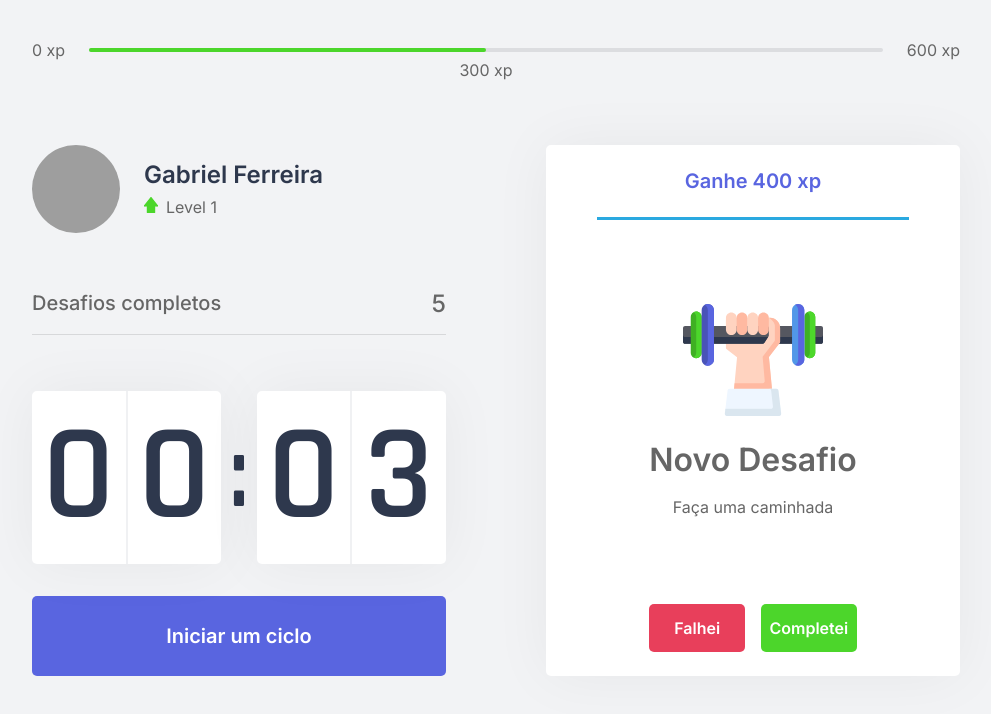
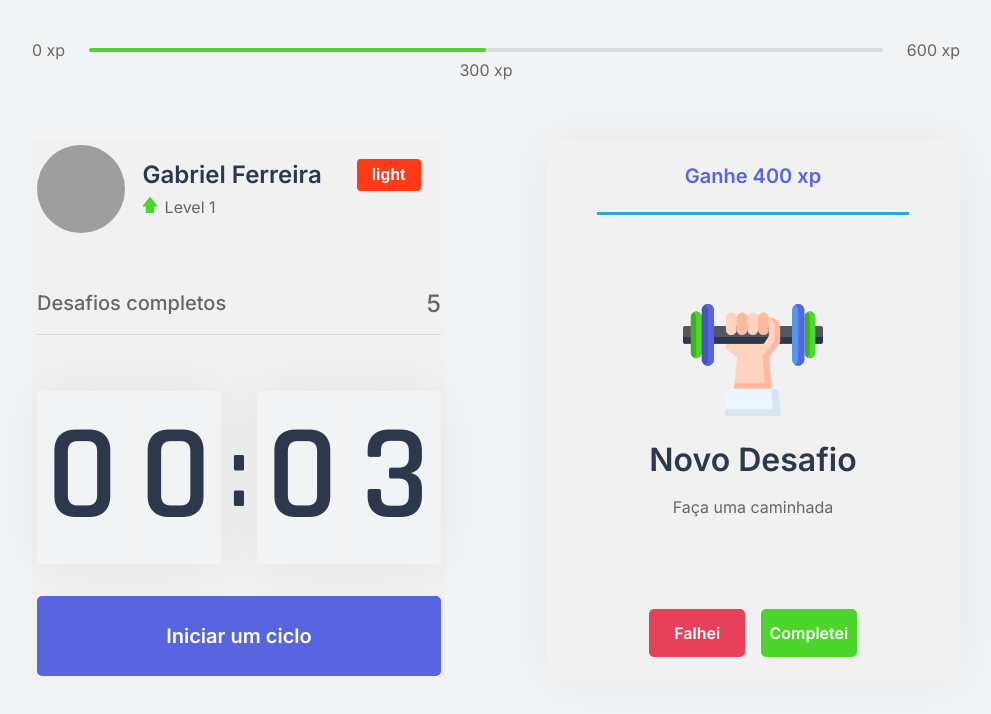
Before and after one commit to gabrielitba/Moveit, a Next.js app: page / in a window 1280 px wide. Shown: the top 714 px of the page, without its empty margins (144-1135 px from the left). Built offline with nearby package versions, Linux system fonts and the light colour scheme; grey boxes are pictures that could not be loaded.

Commit message:
feat: criando componente ToggleTheme e Darkmode

```diff
--- a/src/components/ChallengeBox/styles.ts
+++ b/src/components/ChallengeBox/styles.ts
@@ -3,7 +3,7 @@ import styled from 'styled-components';
 export const Container = styled.div`
   height: 100%;
 
-  background: ${(props) => props.theme.colors.white};
+  background: ${(props) => props.theme.colors.backBox};
   border-radius: 5px;
   box-shadow: 0 0 60px rgba(0, 0, 0, 0.05);
   padding: 1.5rem 2rem;
@@ -69,7 +69,7 @@ export const challengeActive = styled.div`
     > strong {
       font-size: 2rem;
       font-weight: 600;
-      color: var(--title);
+      color: ${(props) => props.theme.colors.title};
       margin: 1.5rem 0 1rem;
     }
 
--- a/src/components/Countdown/styles.ts
+++ b/src/components/Countdown/styles.ts
@@ -7,6 +7,10 @@ export const Container = styled.div`
     font-family: Rajdhani;
     font-weight: 600;
     color: ${(props) => props.theme.colors.title};
+
+    > span {
+      color: ${(props) => props.theme.colors.title};
+    }
     > div {
       flex: 1;
       display: flex;
@@ -23,11 +27,13 @@ export const Container = styled.div`
       }
 
       span:first-child {
-        border-right: 1px solid #f0f1f3;
+        border-right: 1px solid ${(props) => props.theme.colors.backBox};
+        background: ${(props) => props.theme.colors.background};
       }
 
       span:last-child {
-        border-left: 1px solid #f0f1f3;
+        border-left: 1px solid ${(props) => props.theme.colors.backBox};
+        background: ${(props) => props.theme.colors.background};
       }
     }
 
@@ -68,7 +74,7 @@ export const Container = styled.div`
   }
 
   > button:disabled {
-    background: ${(props) => props.theme.colors.white};
+    background: ${(props) => props.theme.colors.background};
     color: ${(props) => props.theme.colors.text};
     cursor: not-allowed;
     font-size: 140%;
--- a/src/components/Profile/index.tsx
+++ b/src/components/Profile/index.tsx
@@ -1,3 +1,4 @@
+import ToggleTheme from '../ToggleTheme';
 import * as S from './styles';
 
 const Profile = () => {
@@ -11,6 +12,7 @@ const Profile = () => {
           Level 1
         </p>
       </div>
+      <ToggleTheme />
     </S.Container>
   );
 };
--- a/src/components/Profile/styles.ts
+++ b/src/components/Profile/styles.ts
@@ -11,7 +11,7 @@ export const Container = styled.div`
   }
 
   div {
-    margin-left: 1.5rem;
+    margin-left: 1.1rem;
 
     strong {
       font-size: 1.5rem;
--- /dev/null
+++ b/src/components/ToggleTheme/index.tsx
@@ -0,0 +1,33 @@
+import { useState } from 'react';
+
+import { Container } from './styles';
+
+import { useTheme } from '../../hooks/theme';
+
+const ToggleTheme = () => {
+  const { theme, toggleTheme } = useTheme();
+
+  const [darkTheme, setDarkTheme] = useState(() =>
+    theme.title === 'dark' ? true : false,
+  );
+
+  const handleChangeTheme = () => {
+    setDarkTheme(!darkTheme);
+    toggleTheme();
+  };
+  return (
+    <Container>
+      <div className="tg-list-item">
+        <input
+          onChange={handleChangeTheme}
+          className="tgl tgl-flip"
+          id="cb5"
+          type="checkbox"
+        />
+        <label className="tgl-btn" data-tg={theme.title} htmlFor="cb5" />
+      </div>
+    </Container>
+  );
+};
+
+export default ToggleTheme;
--- /dev/null
+++ b/src/components/ToggleTheme/styles.ts
@@ -0,0 +1,117 @@
+import styled from 'styled-components';
+
+export const Container = styled.div`
+  > div {
+    list-style: none;
+
+    margin: 0 0 1.7rem 2.2rem;
+
+    .tg-list-item {
+      margin: 0 2em;
+    }
+
+    .tgl {
+      display: none;
+
+      // add default box-sizing for this scope
+      &,
+      &:after,
+      &:before,
+      & *,
+      & *:after,
+      & *:before,
+      & + .tgl-btn {
+        box-sizing: border-box;
+        &::selection {
+          background: none;
+        }
+      }
+
+      + .tgl-btn {
+        outline: 0;
+        display: block;
+        width: 4em;
+        height: 2em;
+        position: relative;
+        cursor: pointer;
+        user-select: none;
+        &:after,
+        &:before {
+          position: relative;
+          display: block;
+          content: '';
+          width: 50%;
+          height: 100%;
+        }
+
+        &:after {
+          left: 0;
+        }
+
+        &:before {
+          display: none;
+        }
+      }
+
+      &:checked + .tgl-btn:after {
+        left: 50%;
+      }
+    }
+
+    .tgl-flip {
+      + .tgl-btn {
+        padding: 2px;
+        transition: all 0.2s ease;
+        font-family: sans-serif;
+        perspective: 100px;
+        &:after,
+        &:before {
+          display: inline-block;
+          transition: all 0.4s ease;
+          width: 100%;
+          text-align: center;
+          position: absolute;
+          line-height: 2em;
+          font-weight: bold;
+          color: #fff;
+          position: absolute;
+          top: 0;
+          left: 0;
+          backface-visibility: hidden;
+          border-radius: 4px;
+        }
+
+        &:after {
+          content: attr(data-tg);
+          background: ${(props) => props.theme.colors.after};
+          transform: rotateY(-180deg);
+        }
+
+        &:before {
+          background: ${(props) => props.theme.colors.before};
+          content: attr(data-tg);
+        }
+
+        &:active:before {
+          transform: rotateY(-20deg);
+        }
+      }
+
+      &:checked + .tgl-btn {
+        &:before {
+          transform: rotateY(180deg);
+        }
+
+        &:after {
+          transform: rotateY(0);
+          left: 0;
+          background: #01b163;
+        }
+
+        &:active:after {
+          transform: rotateY(20deg);
+        }
+      }
+    }
+  }
+`;
--- a/src/hooks/theme.tsx
+++ b/src/hooks/theme.tsx
@@ -1,4 +1,4 @@
-import { createContext, useContext, useState } from 'react';
+import { createContext, useContext, useState, useEffect } from 'react';
 
 import dark from '../styles/themes/dark';
 import light from '../styles/themes/light';
@@ -27,6 +27,9 @@ interface Theme {
     blue: string;
     blueDark: string;
     blueTwitter: string;
+    after: string;
+    before: string;
+    backBox: string;
   };
 }
 
@@ -35,8 +38,13 @@ const ThemeContext = createContext<ThemeContextProps>({} as ThemeContextProps);
 const ThemeProvider = ({ children }: ChildrenTheme) => {
   const [theme, setTheme] = useState<Theme>(light);
 
+  useEffect(() => {
+    if (localStorage.getItem('@moveit:theme')) {
+      setTheme(JSON.parse(localStorage.getItem('@moveit:theme')));
+    }
+  }, []);
+
   const toggleTheme = () => {
-    if (process.browser) {
     if (theme.title === 'dark') {
       setTheme(light);
       localStorage.setItem('@moveit:theme', JSON.stringify(light));
@@ -44,8 +52,8 @@ const ThemeProvider = ({ children }: ChildrenTheme) => {
       setTheme(dark);
       localStorage.setItem('@moveit:theme', JSON.stringify(dark));
     }
-    }
   };
+
   return (
     <ThemeContext.Provider value={{ toggleTheme, theme }}>
       {children}
--- a/src/pages/index.tsx
+++ b/src/pages/index.tsx
@@ -23,6 +23,7 @@ const Home = () => {
         <Head>
           <title>Início | move.it</title>
         </Head>
+
         <ExperienceBar />
         <section>
           <div>
--- a/src/styles/pages/Home.ts
+++ b/src/styles/pages/Home.ts
@@ -15,5 +15,12 @@ export const Container = styled.section`
     grid-template-columns: 1fr 1fr;
     gap: 6.25rem;
     align-content: center;
+
+    > div:first-child {
+      background: ${(props) => props.theme.colors.backBox};
+      padding: 5px;
+
+      border-radius: 5px;
+    }
   }
 `;
--- a/src/styles/styled.d.ts
+++ b/src/styles/styled.d.ts
@@ -16,6 +16,9 @@ declare module 'styled-components' {
       blue: string;
       blueDark: string;
       blueTwitter: string;
+      after: string;
+      before: string;
+      backBox: string;
     };
   }
 }
--- a/src/styles/themes/dark.ts
+++ b/src/styles/themes/dark.ts
@@ -13,6 +13,9 @@ interface DarkTheme {
     blue: string;
     blueDark: string;
     blueTwitter: string;
+    after: string;
+    before: string;
+    backBox: string;
   };
 }
 
@@ -20,17 +23,20 @@ export default {
   title: 'dark',
 
   colors: {
-    white: '#fff',
+    white: '#f1f1f1',
     background: '#202020',
     grayLine: '#dcdde0',
-    text: '#666666',
+    text: '#fff',
     textHighlight: '#b3b9ff',
-    title: '#2e384d',
+    title: '#fff',
     red: '#e83f5b',
     redDark: '#e52948',
     green: '#4cd62b',
     blue: '#5965e0',
     blueDark: '#4953b8',
     blueTwitter: '#2aa9e0',
+    after: '#ff3a19',
+    before: '#01b163',
+    backBox: '#343539',
   },
 } as DarkTheme;
--- a/src/styles/themes/light.ts
+++ b/src/styles/themes/light.ts
@@ -13,6 +13,9 @@ interface LightTheme {
     blue: string;
     blueDark: string;
     blueTwitter: string;
+    after: string;
+    before: string;
+    backBox: string;
   };
 }
 
@@ -32,5 +35,8 @@ export default {
     blue: '#5965e0',
     blueDark: '#4953b8',
     blueTwitter: '#2aa9e0',
+    after: '#01b163',
+    before: '#ff3a19',
+    backBox: '#f1f1f1',
   },
 } as LightTheme;
```
Lines whose indentation alone changed are shown as unchanged.
